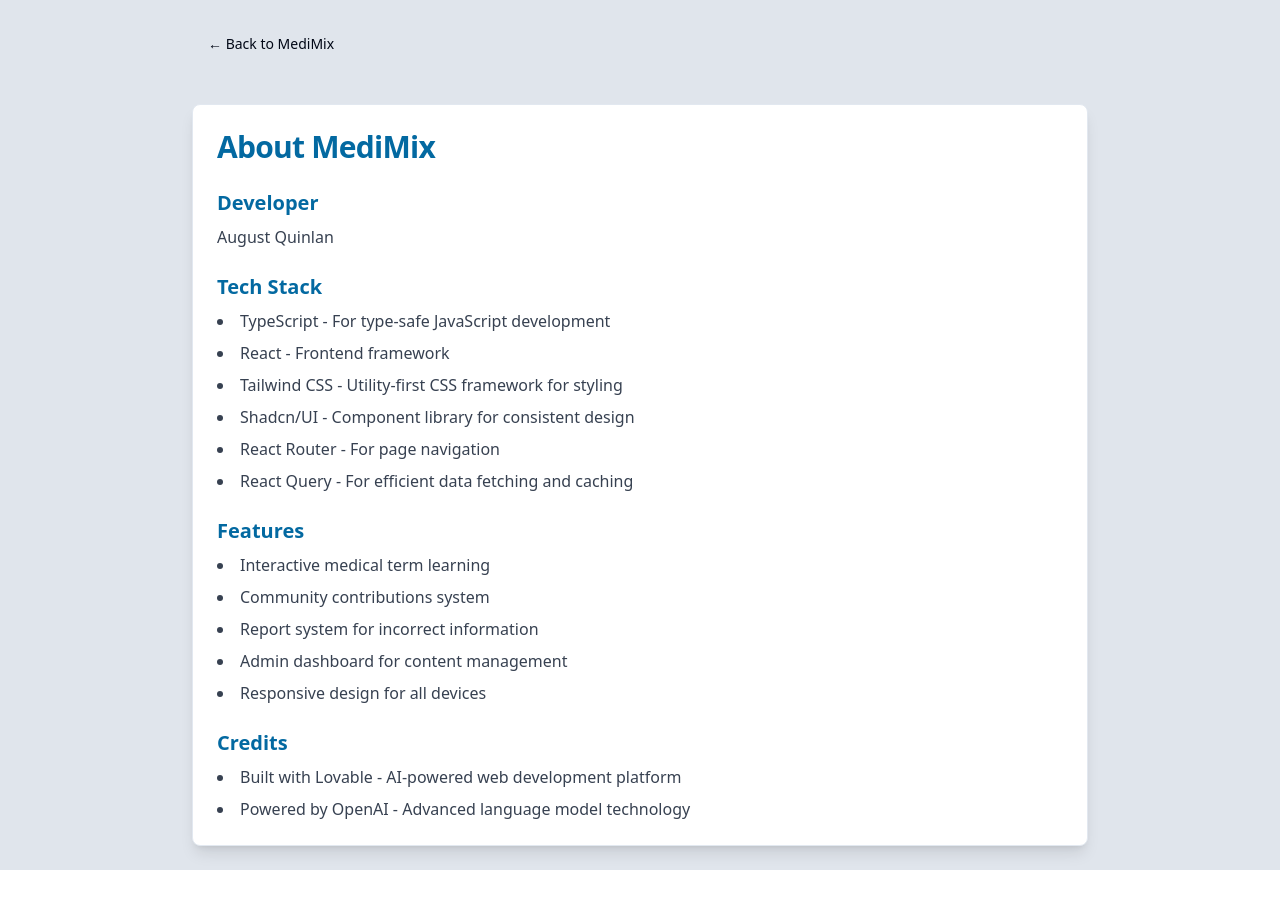
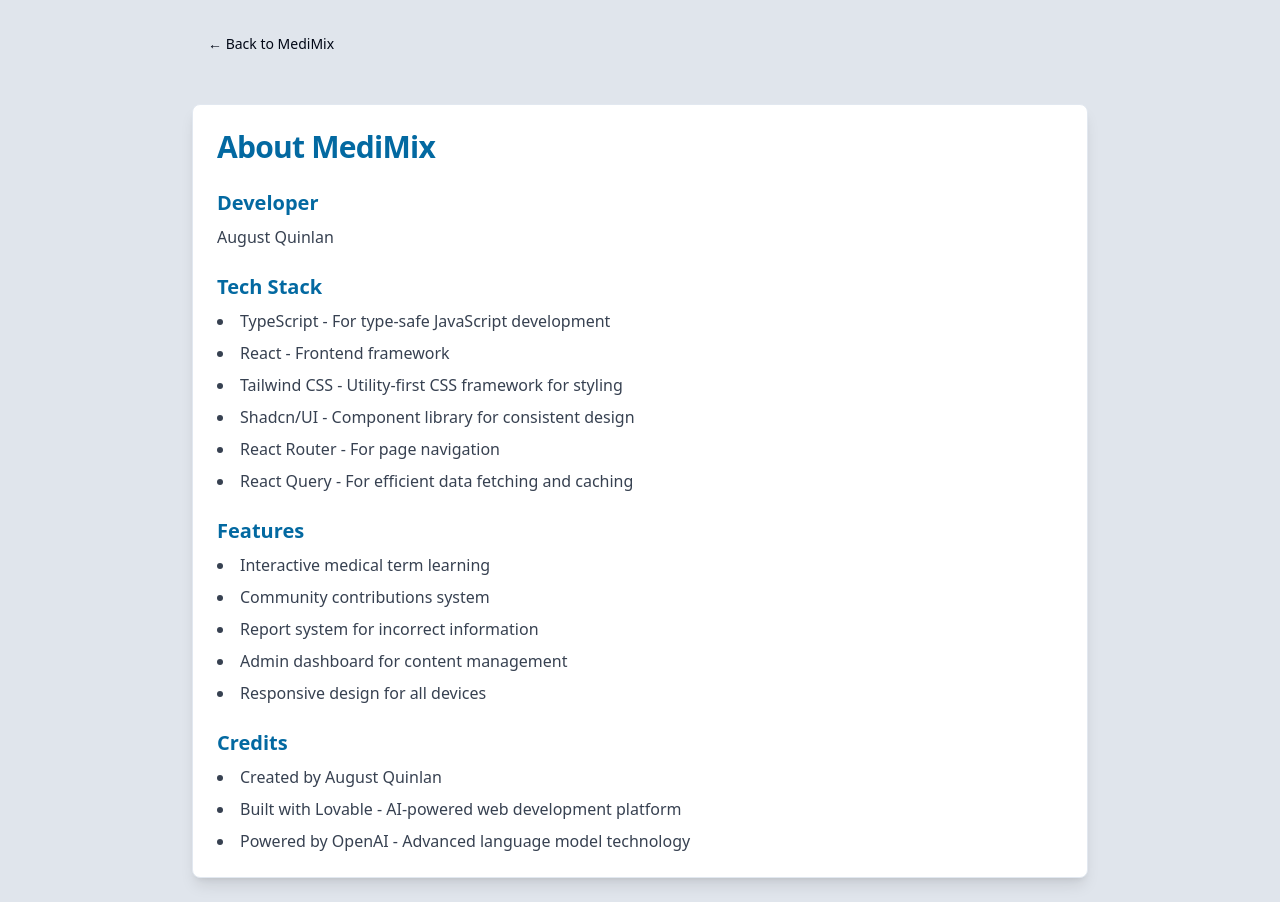
Before and after one commit to yoshicat336/medimix, a React (Vite) app: page /project-info in a window 1280 px wide. Before the commit the page ends 870 px from the top, so only its background shows below. Built offline with nearby package versions, Linux system fonts and the light colour scheme.

Commit message:
Add contributor to credits
Updated the ProjectInfo component to include the new contributor in the credits section.
[skip gpt_engineer]

```diff
--- a/src/pages/ProjectInfo.tsx
+++ b/src/pages/ProjectInfo.tsx
@@ -52,6 +52,7 @@ const ProjectInfo = () => {
             <div>
               <h2 className="text-xl font-semibold mb-2 text-medical-dark">Credits</h2>
               <ul className="list-disc list-inside space-y-2 text-gray-700">
+                <li>Created by August Quinlan</li>
                 <li>Built with Lovable - AI-powered web development platform</li>
                 <li>Powered by OpenAI - Advanced language model technology</li>
               </ul>
```
